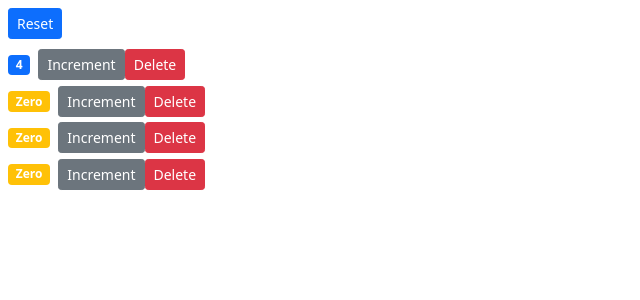
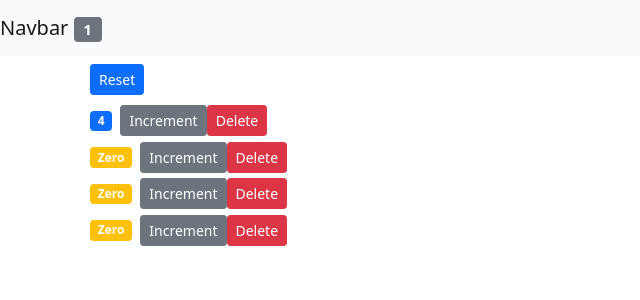
Before and after one commit to WebDevMilan/ReactTutorial, a React (Create React App) app in the folder simple-react-app/: page / in a window 1280 px wide. Shown: the top 300 px of the page, without its empty margins (0-640 px from the left). Built offline with nearby package versions, Linux system fonts and the light colour scheme.

Commit message:
lifted the state to add another component

```diff
--- a/simple-react-app/src/App.js
+++ b/simple-react-app/src/App.js
@@ -0,0 +1,53 @@
+import React, { Component } from "react";
+import NavBar from "./components/navbar";
+import Counters from "./components/counters";
+
+class App extends Component {
+  state = {
+    counters: [
+      { id: 1, value: 4 },
+      { id: 2, value: 0 },
+      { id: 3, value: 0 },
+      { id: 4, value: 0 },
+    ],
+  };
+
+  handleIncrement = (counter) => {
+    const counters = [...this.state.counters];
+    const index = counters.indexOf(counter);
+    counters[index] = { ...counter };
+    counters[index].value++;
+    this.setState({ counters });
+  };
+
+  handleDelete = (counterId) => {
+    const counters = this.state.counters.filter((c) => c.id !== counterId);
+    this.setState({ counters });
+  };
+
+  handleReset = () => {
+    const counters = this.state.counters.map((c) => {
+      c.value = 0;
+      return c;
+    });
+    this.setState({ counters });
+  };
+
+  render() {
+    return (
+      <>
+        <NavBar totalCounters={this.state.counters.filter(c => c.value > 0).length} />
+        <main className="container">
+          <Counters
+            counters={this.state.counters}
+            onReset={this.handleReset}
+            onIncrement={this.handleIncrement}
+            onDelete={this.handleDelete}
+          />
+        </main>
+      </>
+    );
+  }
+}
+
+export default App;
--- a/simple-react-app/src/components/counters.jsx
+++ b/simple-react-app/src/components/counters.jsx
@@ -2,50 +2,20 @@ import React, { Component } from "react";
 import Counter from "./counter";
 
 class Counters extends Component {
-  state = {
-    counters: [
-      { id: 1, value: 4 },
-      { id: 2, value: 0 },
-      { id: 3, value: 0 },
-      { id: 4, value: 0 },
-    ],
-  };
-
-  handleIncrement = counter => {
-    const counters = [...this.state.counters];
-    const index = counters.indexOf(counter);
-    counters[index] = { ...counter };
-    counters[index].value++;
-    this.setState({ counters });
-  };
-
-  handleDelete = counterId => {
-    const counters = this.state.counters.filter((c) => c.id !== counterId);
-    this.setState({ counters });
-  };
-
-  handleReset = () => {
-    const counters = this.state.counters.map((c) => {
-      c.value = 0;
-      return c;
-    });
-    this.setState({ counters });
-  };
-
   render() {
     return (
       <div>
         <button
-          onClick={this.handleReset}
+          onClick={this.props.onReset}
           className="btn btn-primary btn-sm m-2"
         >
           Reset
         </button>
-        {this.state.counters.map((counter) => (
+        {this.props.counters.map((counter) => (
           <Counter
             key={counter.id}
-            onDelete={this.handleDelete}
-            onIncrement={this.handleIncrement}
+            onDelete={this.props.onDelete}
+            onIncrement={this.props.onIncrement}
             counter={counter}
           />
         ))}
--- /dev/null
+++ b/simple-react-app/src/components/navbar.jsx
@@ -0,0 +1,18 @@
+import React, { Component } from "react";
+
+class NavBar extends Component {
+  render() {
+    return (
+      <nav className="navbar navbar-light bg-light">
+        <a href="#" className="navbar-brand">
+          Navbar{" "}
+          <span className="badge badge-pill bg-secondary">
+            {this.props.totalCounters}
+          </span>
+        </a>
+      </nav>
+    );
+  }
+}
+
+export default NavBar;
--- a/simple-react-app/src/index.js
+++ b/simple-react-app/src/index.js
@@ -6,7 +6,7 @@ import Counters from './components/counters'
 
 ReactDOM.render(
   <React.StrictMode>
-    <Counters />
+    <App />
   </React.StrictMode>,
   document.getElementById("root")
 );
```
